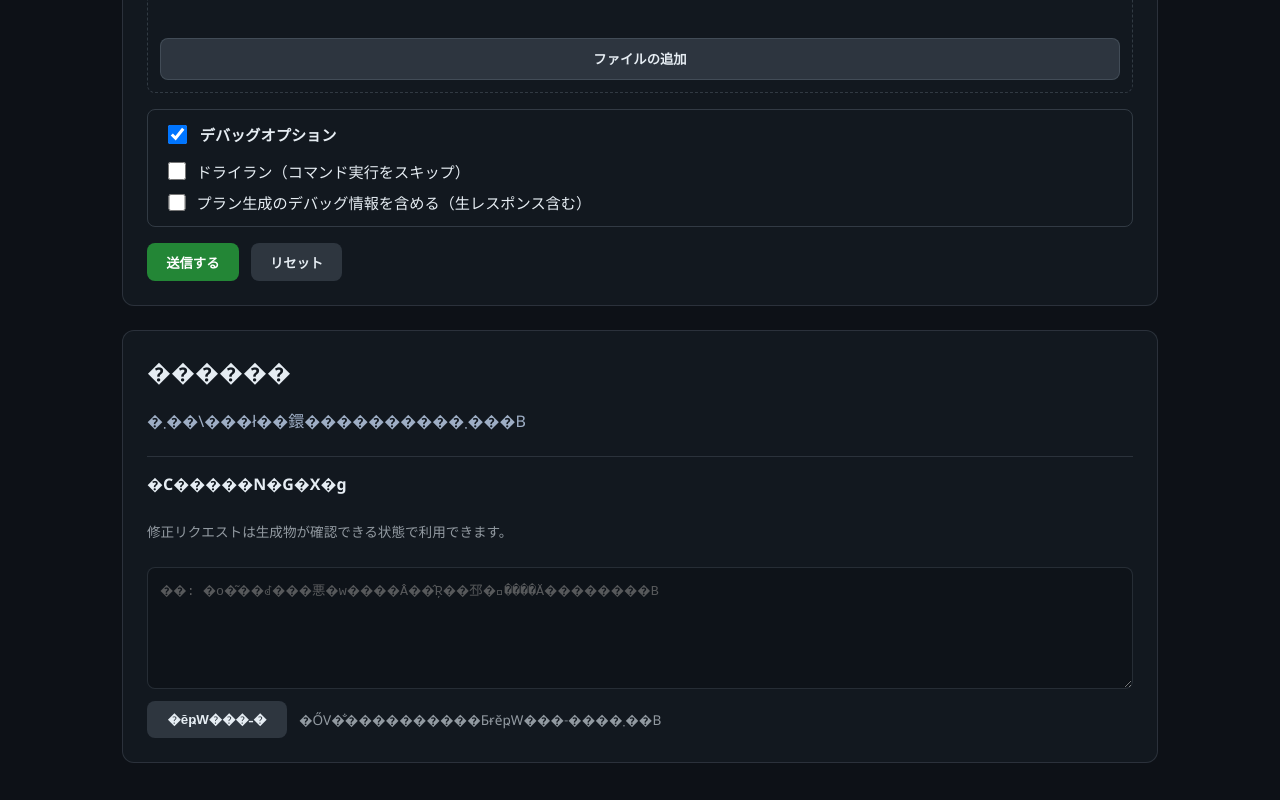
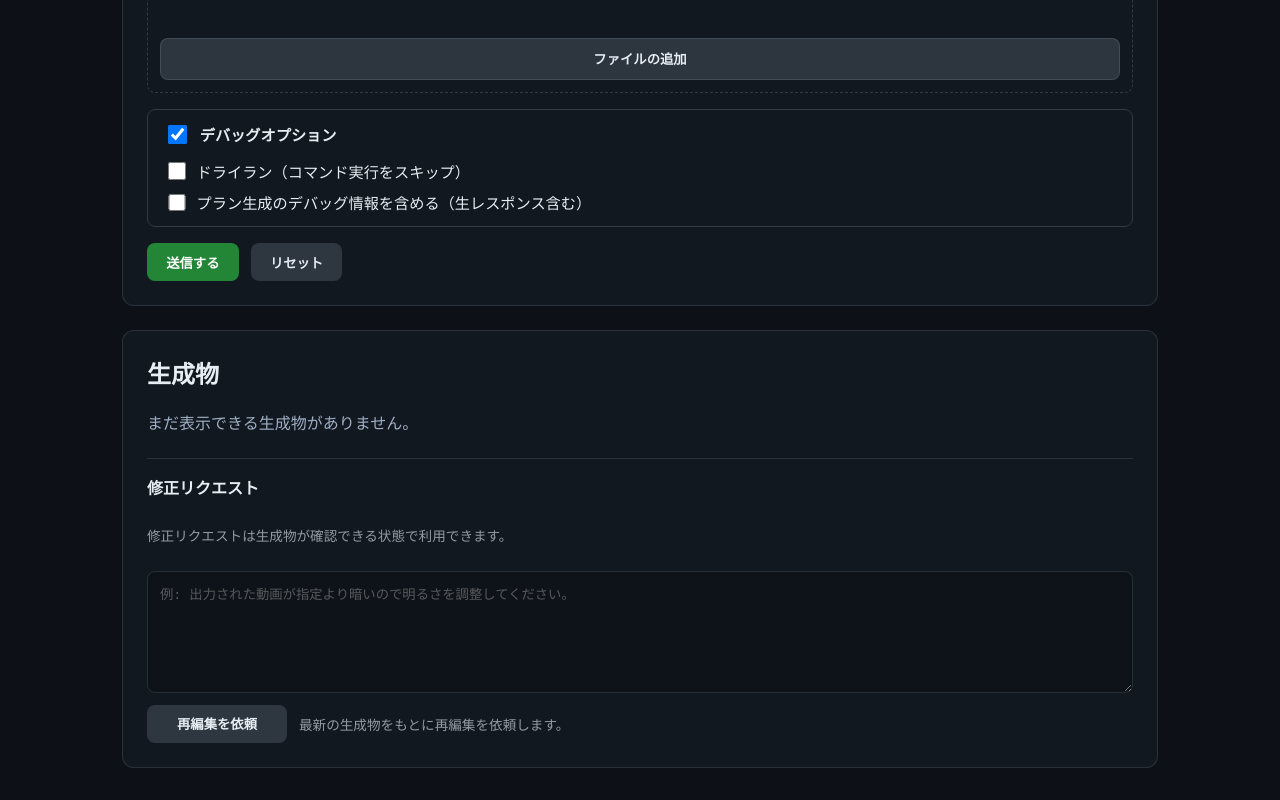
Before and after one commit to closer0502/MultiMediaWorker, a React (Vite) app in the folder frontend/: page / in a window 1280 px wide. Shown: the part 547-1347 px from the top of the page. Built offline with nearby package versions, Linux system fonts and the light colour scheme.

Commit message:
文字化け修正

```diff
--- a/frontend/src/components/LatestOutputsPanel.jsx
+++ b/frontend/src/components/LatestOutputsPanel.jsx
@@ -17,7 +17,7 @@ export default function LatestOutputsPanel({
 }) {
   return (
     <section className="panel">
-      <h2>������</h2>
+      <h2>生成物</h2>
       {showErrorBanner && (
         <div className="error-banner">
           <div className="error-banner__content">
@@ -35,27 +35,27 @@ export default function LatestOutputsPanel({
         </div>
       )}
       {isSubmitting ? (
-        <p className="note">�ŐV�̐������ʂ��������悱���ɕ\������܂��B</p>
+        <p className="note">最新の生成結果が整い次第ここに表示されます。</p>
       ) : outputs.length > 0 ? (
         <OutputList outputs={outputs} />
       ) : (
-        <p className="note">�܂��\���ł��鐶����������܂���B</p>
+        <p className="note">まだ表示できる生成物がありません。</p>
       )}
       <div className="complaint-section">
-        <h3>�C�����N�G�X�g</h3>
+        <h3>修正リクエスト</h3>
         <p className="complaint-hint">{helperMessage}</p>
         <textarea
           value={complaintText}
           onChange={(event) => onComplaintChange(event.target.value)}
-          placeholder="��: �o�͂��ꂽ���悪�w����Â��̂Ŗ��邳�𒲐����Ă��������B"
+          placeholder="例: 出力された動画が指定より暗いので明るさを調整してください。"
           rows={4}
           disabled={isSubmittingComplaint || isSubmitting || !canSubmitRevision}
         />
         <div className="complaint-actions">
           <button type="button" onClick={onComplaintSubmit} disabled={complaintButtonDisabled}>
-            {isSubmittingComplaint ? '���M��...' : '�ĕҏW���˗�'}
+            {isSubmittingComplaint ? '送信中...' : '再編集を依頼'}
           </button>
-          <span className="complaint-hint">�ŐV�̐����������ƂɍĕҏW���˗����܂��B</span>
+          <span className="complaint-hint">最新の生成物をもとに再編集を依頼します。</span>
         </div>
         {complaintError && <div className="error">{complaintError}</div>}
       </div>
```
